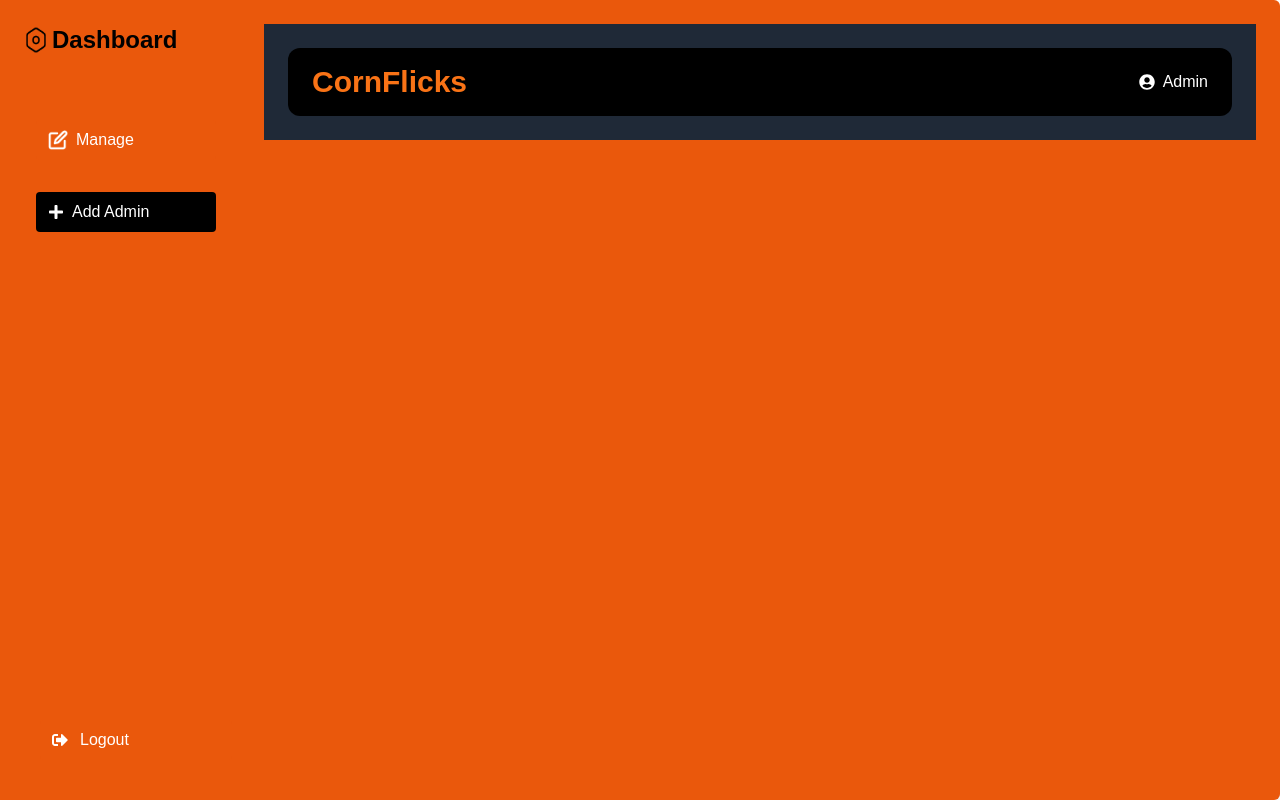
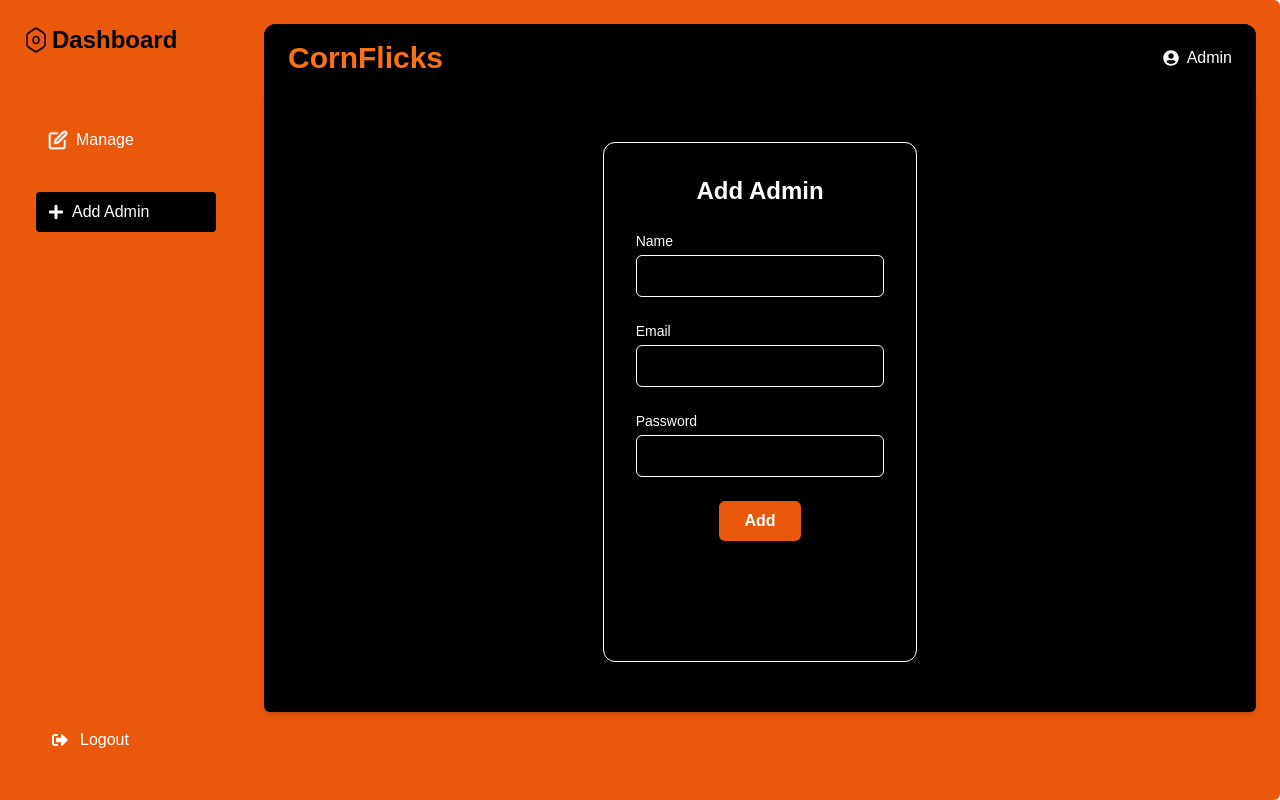
Before and after one commit to Gopika011/movie-rec, a React (Vite) app in the folder react/: page /adminpage/add-admin in a window 1280 px wide. Built offline with nearby package versions, Linux system fonts and the light colour scheme.

Commit message:
addadmin

```diff
--- a/react/src/components/AdminPage/AddAdmin.jsx
+++ b/react/src/components/AdminPage/AddAdmin.jsx
@@ -1,14 +1,79 @@
-import React from "react";
-import Header from "./Header"; // Importing Header
+import React, { useState } from 'react';
+import Header from './Header';  // Adjust the path according to your folder structure
 
-const AddAdmin = () => {
-    return (
-        <div className="ml-60 p-6 bg-gray-800 text-white">
-            {/* Reusing Header component */}
-            <Header />
+function AddAdmin() {
+  const [formData, setFormData] = useState({
+    name: '',
+    email: '',
+    password: '',
+  });
 
+  const handleChange = (e) => {
+    setFormData({
+      ...formData,
+      [e.target.name]: e.target.value,
+    });
+  };
+
+  const handleSubmit = (e) => {
+    e.preventDefault();
+    console.log(formData);
+    // Add your form submission logic here
+  };
+
+  return (
+    <div className="ml-60 rounded-xl bg-black text-white">
+      <Header />  {/* Add the Header component here */}
+      <div className="flex items-center justify-center bg-black p-6 rounded-md shadow-md h-[620px] mt-0">
+        <div className="bg-black p-8 rounded-xl shadow-md w-1/3 border border-white h-[520px]">
+          <h2 className="text-2xl font-semibold text-white mb-6 text-center">Add Admin</h2>
+          <form onSubmit={handleSubmit} className="space-y-6">
+            <div>
+              <label className="block text-sm font-medium text-white">Name</label>
+              <input
+                type="text"
+                name="name"
+                value={formData.name}
+                onChange={handleChange}
+                className="w-full mt-1 p-2 rounded-md bg-black text-white border border-white focus:ring-2 focus:ring-white"
+                required
+              />
+            </div>
+            <div>
+              <label className="block text-sm font-medium text-white">Email</label>
+              <input
+                type="email"
+                name="email"
+                value={formData.email}
+                onChange={handleChange}
+                className="w-full mt-1 p-2 rounded-md bg-black text-white border border-white focus:ring-2 focus:ring-white"
+                required
+              />
+            </div>
+            <div>
+              <label className="block text-sm font-medium text-white">Password</label>
+              <input
+                type="password"
+                name="password"
+                value={formData.password}
+                onChange={handleChange}
+                className="w-full mt-1 p-2 rounded-md bg-black text-white border border-white focus:ring-2 focus:ring-white"
+                required
+              />
+            </div>
+            <div className="flex justify-center">
+            <button
+              type="submit"
+              className="w-1/3 p-2 bg-orange-600 rounded-md text-white font-semibold hover:bg-orange-500 focus:outline-none focus:ring-2 focus:ring-orange-500 focus:ring-offset-2"
+            >
+              Add
+            </button>
+            </div>
+          </form>
         </div>
-    );
-};
+      </div>
+    </div>
+  );
+}
 
 export default AddAdmin;
```
